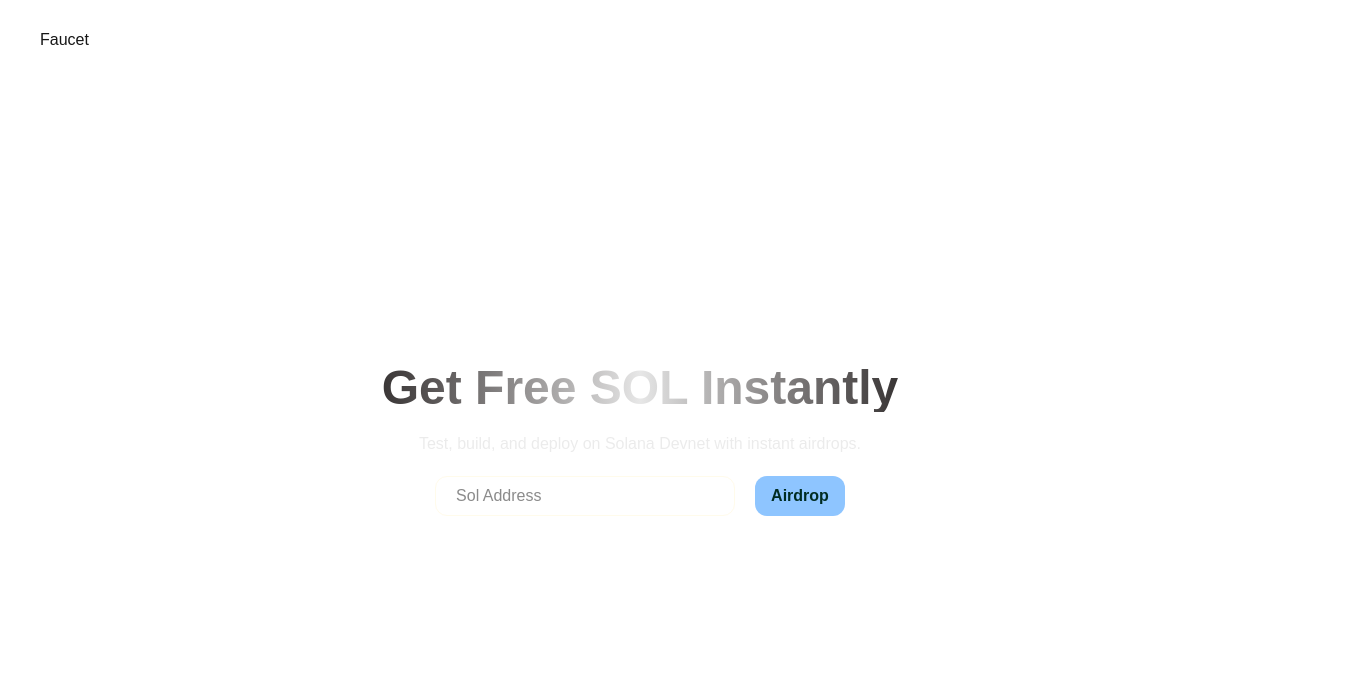
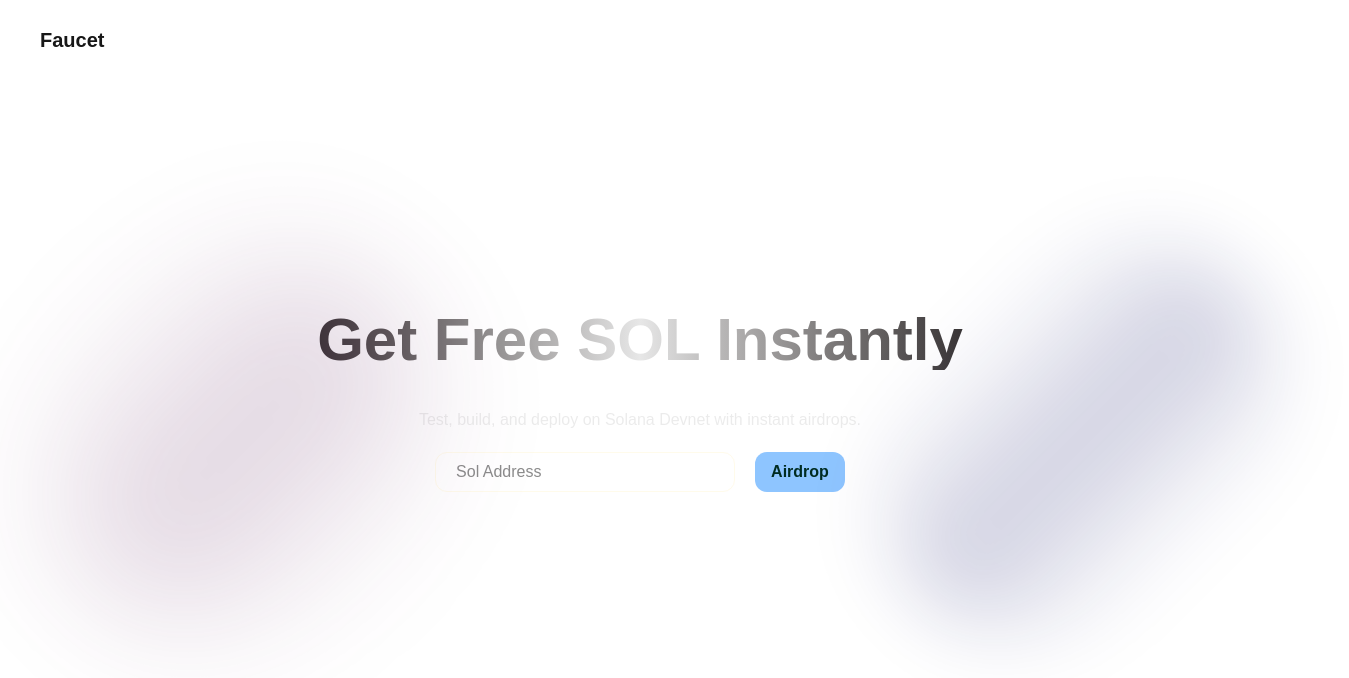
Before and after one commit to SSameer20/faucet, a Next.js app: page / in a window 1280 px wide. Shown: the top 678 px of the page, 1349 px wide, since content can reach past the window. Built offline with nearby package versions, Linux system fonts and the light colour scheme.

Commit message:
add gradient colors

```diff
--- a/src/app/layout.tsx
+++ b/src/app/layout.tsx
@@ -63,7 +63,7 @@
   return (
     <html lang="en">
       <body
-        className={`${geistSans.variable} ${geistMono.variable} antialiased w-screen h-screen`}
+        className={`${geistSans.variable} ${geistMono.variable} antialiased w-screen h-screen overflow-x-hidden`}
       >
         {children}
       </body>
--- a/src/app/page.tsx
+++ b/src/app/page.tsx
@@ -3,17 +3,20 @@
 export default async function page() {
   return (
     <div className="w-screen h-screen">
-      <nav className="w-screen h-[10vh] flex px-10 border-amber-50  justify-start items-center">
-        <span>Faucet</span>
+      <nav className="w-full h-[10vh] flex px-10 border-amber-50  justify-start items-center">
+        <span className="cursor-pointer text-xl font-bold">Faucet</span>
       </nav>
-
-      <div className="relative w-full h-[90vh] flex flex-col justify-center items-center">
-        <p className="text-5xl font-bold bg-gradient-to-r from-[#3a3636] via-[#e7e7e7] to-[#3a3636] bg-clip-text text-transparent">
+      <div className="relative w-full h-[90vh] flex flex-col items-center justify-center">
+        <p className="absolute mb-50 text-6xl font-bold bg-gradient-to-r from-[#3a3636] via-[#e7e7e7] to-[#3a3636] bg-clip-text text-transparent">
           Get Free SOL Instantly
         </p>
         <p className="text-l m-5 text-[#e7e7e7] opacity-80">
           Test, build, and deploy on Solana Devnet with instant airdrops.
         </p>
+
+        <div className="absolute w-[400px] h-[400px] rounded-full blur-3xl opacity-20 bg-gradient-to-r from-transparent via-[#60225d] to-transparent left-10 rotate-45" />
+        <div className="absolute w-[320px] h-[440px] rounded-full blur-2xl opacity-20 bg-gradient-to-r from-transparent via-[#111468] to-transparent right-10 rotate-45" />
+
         <Airdrop />
       </div>
     </div>
```
